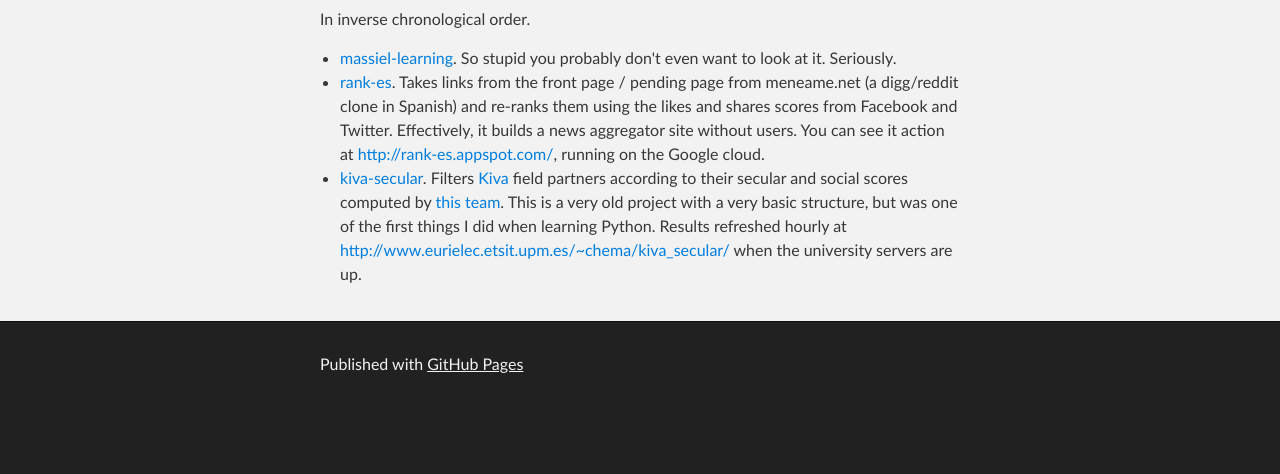
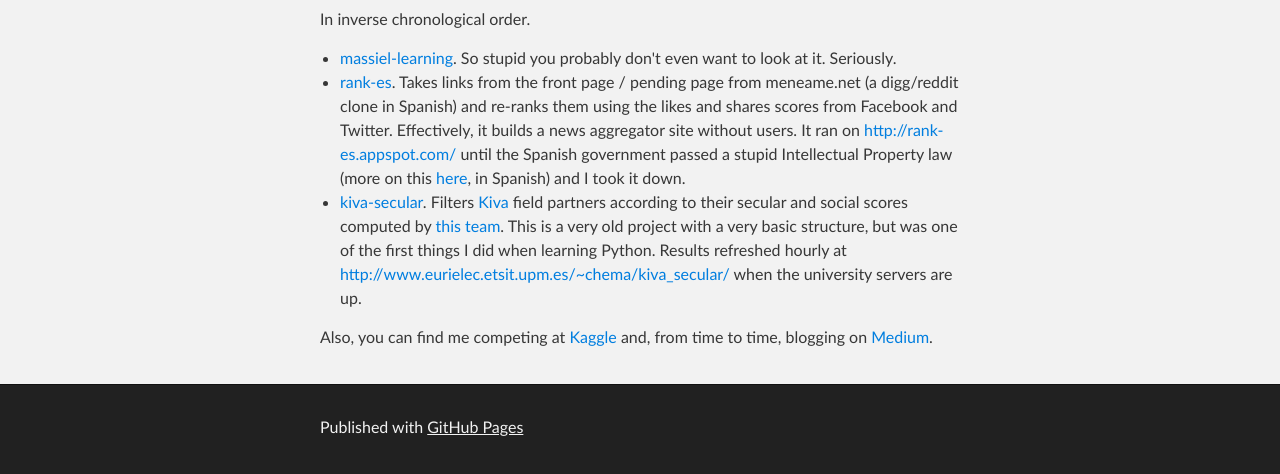
Before and after one commit to rinze/rinze.github.io, a plain HTML site: page index.html in a window 1280 px wide. Shown: the part 522-996 px from the top of the page. Before the commit the page ends 933 px from the top, so only its background shows below. Drawn offline with Linux system fonts and the light colour scheme.

Commit message:
Replace master branch with page content via GitHub

```diff
--- a/index.html
+++ b/index.html
@@ -41,10 +41,12 @@
 <li>
 <a href="https://github.com/rinze/massiel-learning">massiel-learning</a>. So stupid you probably don't even want to look at it. Seriously.</li>
 <li>
-<a href="https://github.com/rinze/rank-es">rank-es</a>. Takes links from the front page / pending page from meneame.net (a digg/reddit clone in Spanish) and re-ranks them using the likes and shares scores from Facebook and Twitter. Effectively, it builds a news aggregator site without users. You can see it action at <a href="http://rank-es.appspot.com/">http://rank-es.appspot.com/</a>, running on the Google cloud.</li>
+<a href="https://github.com/rinze/rank-es">rank-es</a>. Takes links from the front page / pending page from meneame.net (a digg/reddit clone in Spanish) and re-ranks them using the likes and shares scores from Facebook and Twitter. Effectively, it builds a news aggregator site without users. It ran on <a href="http://rank-es.appspot.com/">http://rank-es.appspot.com/</a> until the Spanish government passed a stupid Intellectual Property law (more on this <a href="http://www.20minutos.es/noticia/2333392/0/claves-canon-aede/ley-lassalle/propiedad-intelectual/">here</a>, in Spanish) and I took it down.</li>
 <li>
 <a href="https://github.com/rinze/kiva_secular">kiva-secular</a>. Filters <a href="http://kiva.org">Kiva</a> field partners according to their secular and social scores computed by <a href="http://www.kiva.org/team/atheists">this team</a>. This is a very old project with a very basic structure, but was one of the first things I did when learning Python. Results refreshed hourly at <a href="http://www.eurielec.etsit.upm.es/%7Echema/kiva_secular/">http://www.eurielec.etsit.upm.es/~chema/kiva_secular/</a> when the university servers are up. </li>
 </ul>
+
+<p>Also, you can find me competing at <a href="http://www.kaggle.com/users/101878/jos-mar-a-mateos">Kaggle</a> and, from time to time, blogging on <a href="https://medium.com/@rinze">Medium</a>.</p>
       </section>
     </div>
 
```
Also changed, not shown: params.json (+1 -1 lines).
